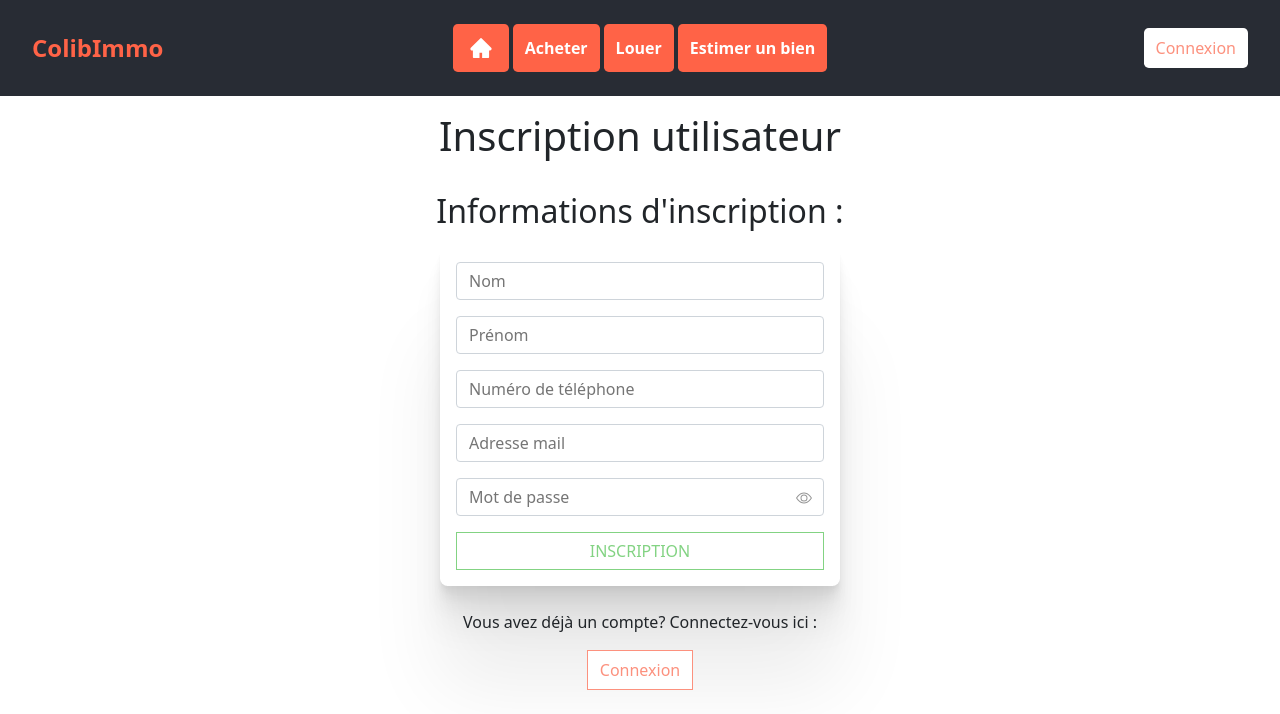
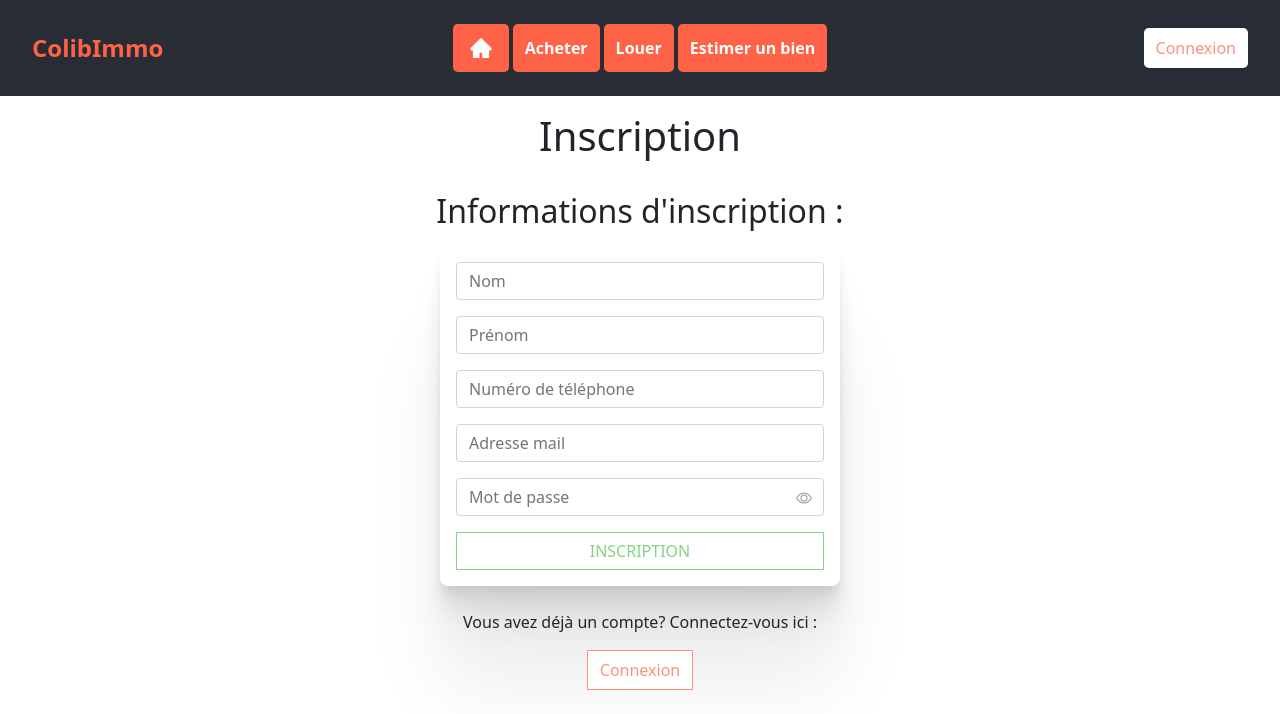
Before and after one commit to fgleizes/Colibimmo-web, a React (Create React App) app: page /register in a window 1280 px wide. Shown: the top 714 px of the page. Built offline with nearby package versions, Linux system fonts and the light colour scheme.

Commit message:
modif registerview

```diff
--- a/src/components/views/RegisterView.js
+++ b/src/components/views/RegisterView.js
@@ -33,7 +33,7 @@ function RegisterView() {
   } else {
     return (
       <div className="registerView">
-        <h1 className="my-3">Inscription utilisateur</h1>
+        <h1 className="my-3">Inscription</h1>
         { isRegister === false && <h2 className="error my-3">Votre inscription n'a pas été prise en compte ! Veuillez réessayer :</h2> }
         { isRegister === undefined && <h2 className="my-3">Informations d'inscription :</h2> }
         <RegisterForm handleSubmit={handleSubmit}/>
```
